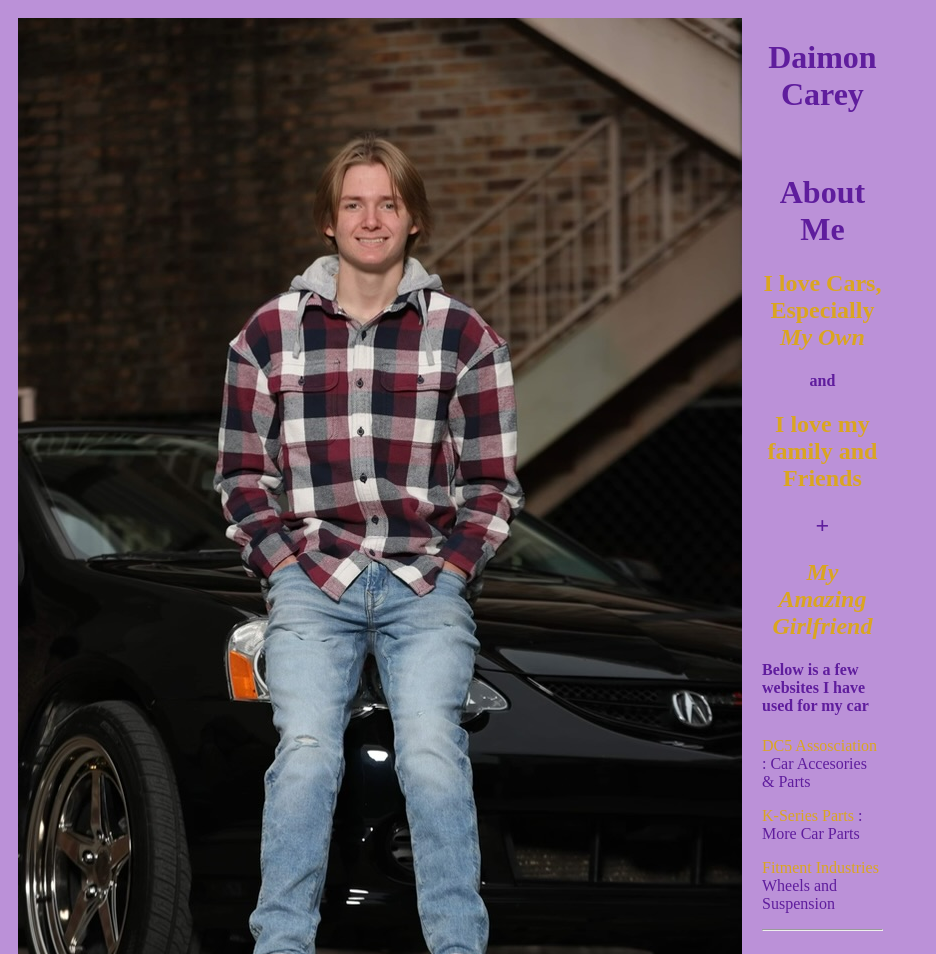
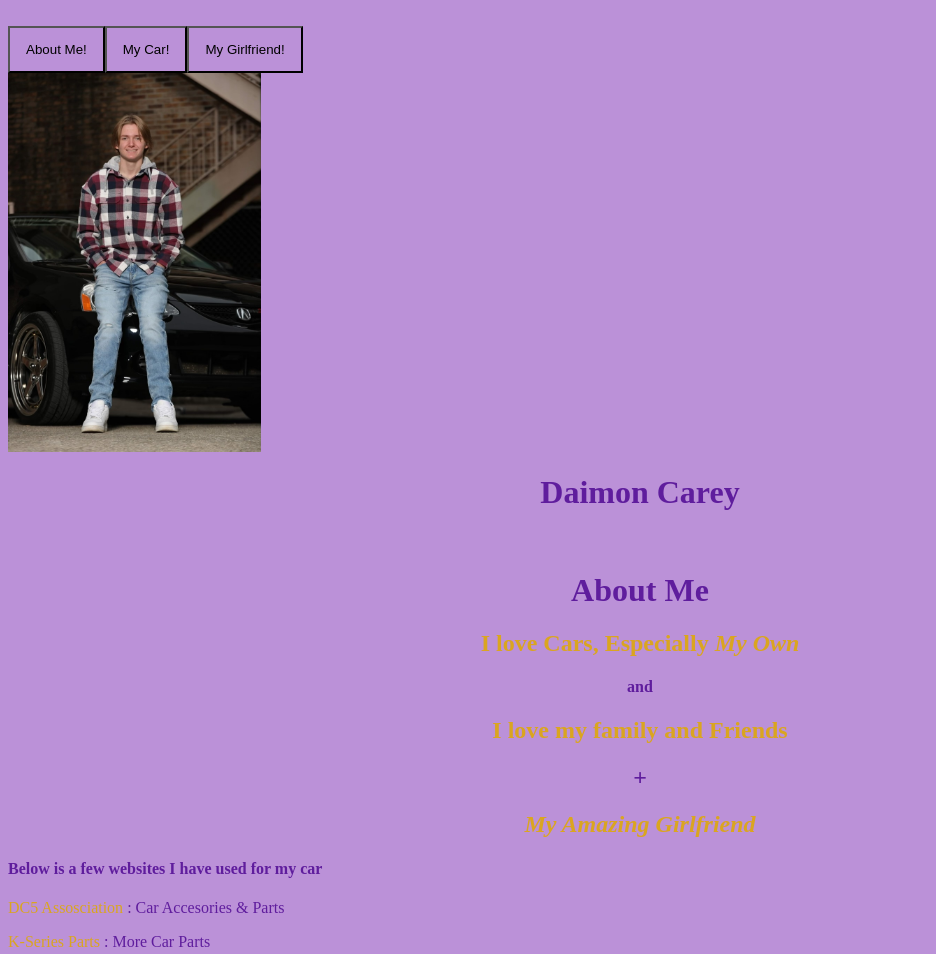
Before and after one commit to Daimon-C/Daimon-C.github.io, a plain HTML site: page index.html in a window 1280 px wide. Shown: the top 954 px of the page, without its empty margins (0-936 px from the left). Drawn offline with Linux system fonts and the light colour scheme.

Commit message:
changes temp

```diff
--- a/index.html
+++ b/index.html
@@ -1,25 +1,88 @@
 <html>
-
+<br>
     <head>
         <title>About Me</title>
     </head>
 
     <body style="background-color: rgb(187, 145, 216);color: rgb(95, 29, 157);">
 
-<style>
-  .container {
-    display: flex;
-    width: 70%
+<div class="tab">
+    <button class="tablink" onclick="openInfo(event, 'About Me!')">About Me!</button>
+    <button class="tablink" onclick="openInfo(event, 'My Car!')">My Car!</button>
+    <button class="tablink" onclick="openInfo(event, 'My Girlfriend!')">My Girlfriend!</button>
+</div>
+
+    <div id="About Me!" class="tabcontent">
+    <h3>About Me!</h3>
+    <p>My name is Daimon Carey, and I'm 18 years old!</p>
+    <p>THere's not too much to me, the most important things to me are my car, my family, and my girlfriend</p>
+    </div>
+
+    <div id="My Car!" class="tabcontent">
+    <h3>My Car!</h3>
+    <p>This is my car! It's a 2003 Acura RSX Type-S</p>
+    <p>Its kinda boring to most, however its cool to a niche group</p>
+    </div>
+
+    <div id="My Girlfriend!" class="tabcontent">
+    <h3>My Girlfriend!</h3>
+    <p>This is my Girlfriend!</p>
+    <p>There isn't much I couldn't say about her, she's amazing!</p>
+    </div>
+
+    <style>
+        .tab {
+            overflow:hidden;
+            border:none;
+            background: inherit;
+        }
+
+        .tab button {
+            background-color: inherit;
+            float:left;
+            border:2px color rgb(95, 29, 157);
+            outline:none;
+            cursor:pointer;
+            padding:14px 16px;
+            transition: 0.2s;
+        }
+
+        .tab button:hover {
+            background-color: #9166a6;
+        }
+
+        .tab button:active {
+            background-color:goldenrod
+        }
+
+        .tabcontent {
+            display:none;
+            padding: 6px 12x;
+            border:4px solid #975db4;
+            border-top:none;
+        }
+    </style>
+
+            <script>
+                function openInfo(event, InfoName) {
+  var i, tabcontent, tablinks;
+
+  tabcontent = document.getElementsByClassName("tabcontent");
+  for (i = 0; i < tabcontent.length; i++) {
+    tabcontent[i].style.display = "none";
   }
-  .side {
-    flex: 12;
-    padding: 10px;
+
+  tablinks = document.getElementsByClassName("tablinks");
+  for (i = 0; i < tablinks.length; i++) {
+    tablinks[i].className = tablinks[i].className.replace(" active", "");
   }
-  .side-content-center {
-    display: block;
-    align-items:baseline;
-  }
-</style>
+
+  document.getElementById(InfoName).style.display = "block";
+  evt.currentTarget.className += " active";
+}
+            </script>
+
+</div>
 
 <style>
     a:link {
@@ -28,7 +91,7 @@
         text-decoration: none;
     }
     a:visited {
-        color:black ;
+        color:goldenrod ;
         background: transparent;
         text-decoration: none;
     }
@@ -39,7 +102,7 @@
 </style>
 <div class="container">
   <div class="side">
-      <img  height="100%" src="SeniorPic.jpeg" />
+      <img  width="20%" src="SeniorPic.jpeg" />
   </div>
   <div class="side side-content-center">
     <div>
@@ -67,7 +130,7 @@
         <p>
             <a href="https://fitmentindustries.com">Fitment Industries</a> Wheels and Suspension
         </p>
-        <hr>
+        </div>
     </body>
 
 </html>
```
